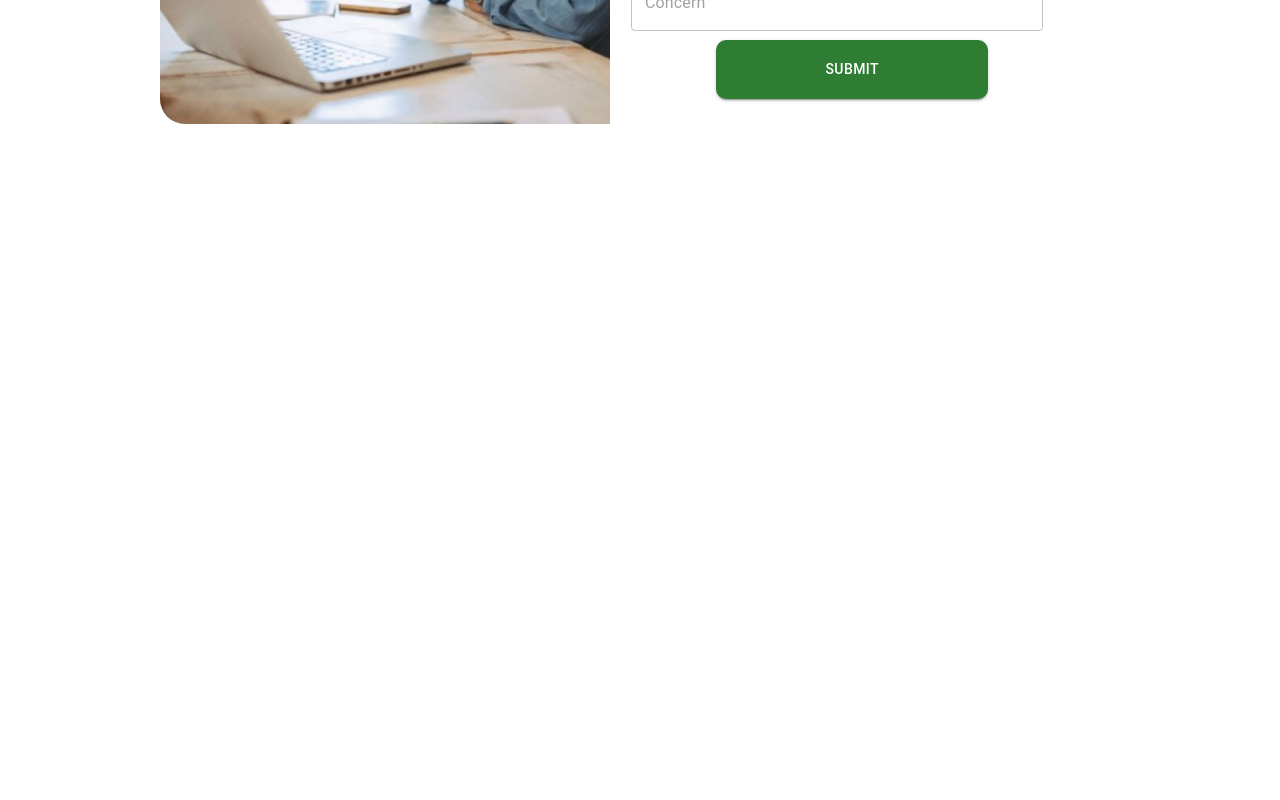
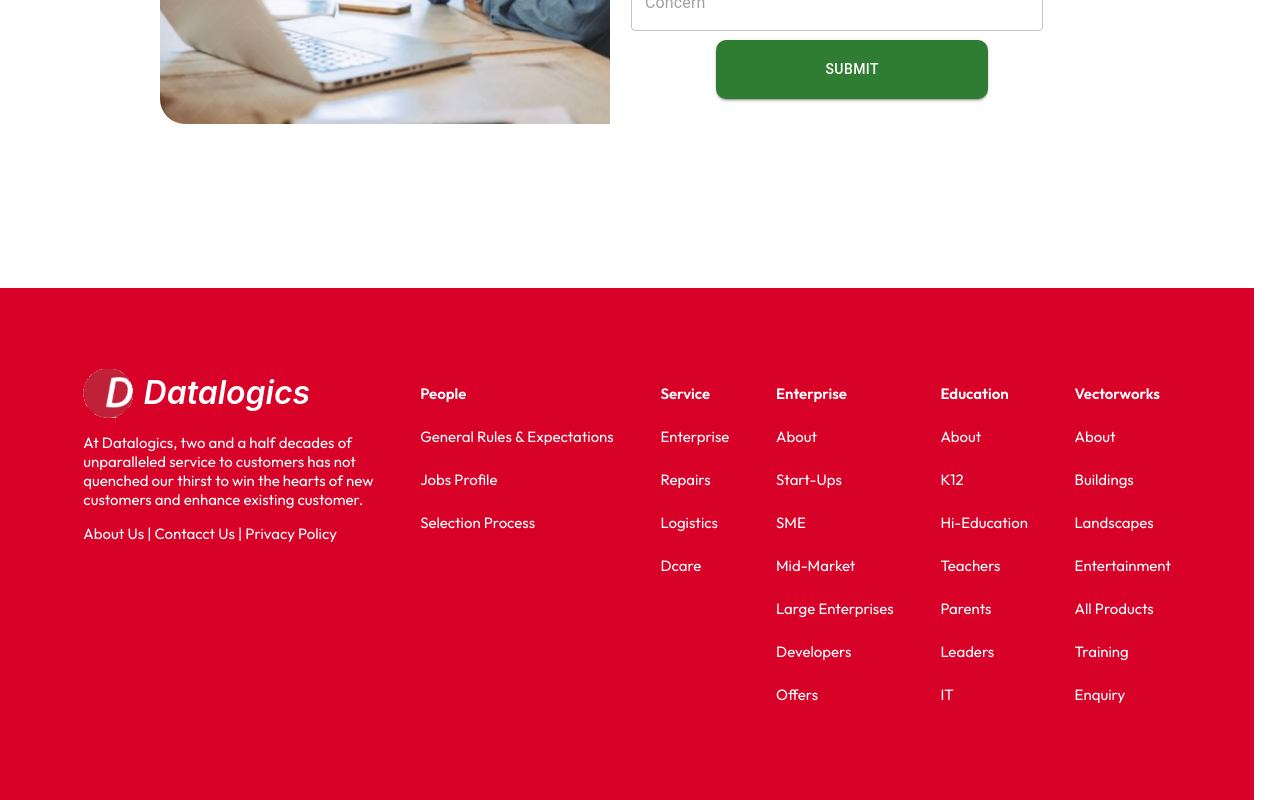
Before and after one commit to jeevanKumarH-clear/datalogics, a React (Create React App) app: page / in a window 1280 px wide. Shown: the part 4443-5243 px from the top of the page. Before the commit the page ends 4731 px from the top, so only its background shows below. Built offline with nearby package versions, Linux system fonts and the light colour scheme.

Commit message:
Rendered Footer.

```diff
--- a/src/App.css
+++ b/src/App.css
@@ -247,8 +247,100 @@
   padding: 2rem 1rem 2rem 1rem;
 }
 
+.footerContainer {
+  background-color: #D80228;
+  display: flex;
+  align-items: start;
+  justify-content: space-around;
+  flex-wrap: wrap;
+  color: white;
+  padding: 5rem;
+}
 
+.footerContainer p {
+  font-size: 15px;
+}
 
+.people li {
+  font-size: 15px;
+  font-family: Outfit;
+}
+
+.footerContainer ul {
+  list-style: none;
+}
+
+.logoNameBlack {
+  font-style: italic;
+  font-size: 2rem;
+  font-weight: 600;
+  padding-left: 5px;
+}
+
+.logo {
+  display: flex;
+  align-items: center;
+}
+
+.about {
+  padding: 0rem;
+}
+
+.people ul {
+  display: flex;
+  flex-direction: column;
+  height: 20rem;
+  gap: 24px;
+}
+
+.serviceList ul {
+  display: flex;
+  flex-direction: column;
+  height: 20rem;
+  gap: 24px;
+}
+
+.serviceList li {
+  font-size: 15px;
+  font-family: Outfit;
+}
+
+.Enterprise ul {
+  display: flex;
+  flex-direction: column;
+  align-items: start;
+  justify-content: space-between;
+  height: 20rem;
+}
+
+.Enterprise li {
+  font-size: 15px;
+  font-family: Outfit;
+}
+
+.education ul {
+  display: flex;
+  flex-direction: column;
+  height: 20rem;
+  justify-content: space-between;
+}
+
+.education li {
+  font-size: 15px;
+  font-family: Outfit;
+}
+
+.vectorWorks ul {
+  display: flex;
+  flex-direction: column;
+  height: 20rem;
+  justify-content: space-between;
+}
+
+.vectorWorks li {
+  font-size: 15px;
+  font-family: Outfit;
+}
 /* Responsive Styles */
 
 @media (max-width: 768px) {
--- a/src/App.js
+++ b/src/App.js
@@ -1,6 +1,7 @@
 import './App.css';
 import AppleService from './AppleService/AppleService';
 import Contact from './Contact/Contact';
+import Footer from './Footer/Footer';
 import Intro from './Intro/Intro';
 import Navbar from './Navbar/Navbar';
 import Partners from './Partners/Partners';
@@ -16,6 +17,7 @@ const App = () =>
       <Partners/>
       <ServiceCenters/>
       <Contact/>
+      <Footer/>
     </div>
 
 export default App;
--- /dev/null
+++ b/src/Footer/Footer.js
@@ -0,0 +1,71 @@
+import React from 'react'
+
+const Footer = () =>
+    <div className='footerContainer'>
+        <div className='about'>
+            <div className='logo'>
+                <img
+                    src='./logo.png'
+                    alt='img'
+                    height='50px'/>
+                <span className='logoNameBlack'>Datalogics</span>
+            </div>
+            <p className='serviceDetail'>At Datalogics, two and a half decades of<br/>unparalleled service to customers has not<br/>quenched our thirst to win the hearts of new<br/>customers and enhance existing customer.</p>
+            <p className='serviceDetail'>About Us | Contacct Us | Privacy Policy</p>
+        </div>
+        <div className='people'>
+            <ul>
+                <li><b>People</b></li>
+                <li>General Rules & Expectations</li>
+                <li>Jobs Profile</li>
+                <li>Selection Process</li>
+            </ul>
+        </div>
+        <div className='serviceList'>
+            <ul>
+                <li><b>Service</b></li>
+                <li>Enterprise</li>
+                <li>Repairs</li>
+                <li>Logistics</li>
+                <li>Dcare</li>
+            </ul>
+        </div>
+        <div className='Enterprise'>
+            <ul>
+                <li><b>Enterprise</b></li>
+                <li>About</li>
+                <li>Start-Ups</li>
+                <li>SME</li>
+                <li>Mid-Market</li>
+                <li>Large Enterprises</li>
+                <li>Developers</li>
+                <li>Offers</li>
+            </ul>
+        </div>
+        <div className='education'>
+            <ul>
+                <li><b>Education</b></li>
+                <li>About</li>
+                <li>K12</li>
+                <li>Hi-Education</li>
+                <li>Teachers</li>
+                <li>Parents</li>
+                <li>Leaders</li>
+                <li>IT</li>
+            </ul>
+        </div>
+        <div className='vectorWorks'>
+            <ul>
+                <li><b>Vectorworks</b></li>
+                <li>About</li>
+                <li>Buildings</li>
+                <li>Landscapes</li>
+                <li>Entertainment</li>
+                <li>All Products</li>
+                <li>Training</li>
+                <li>Enquiry</li>
+            </ul>
+        </div>
+    </div>
+
+export default Footer
```
